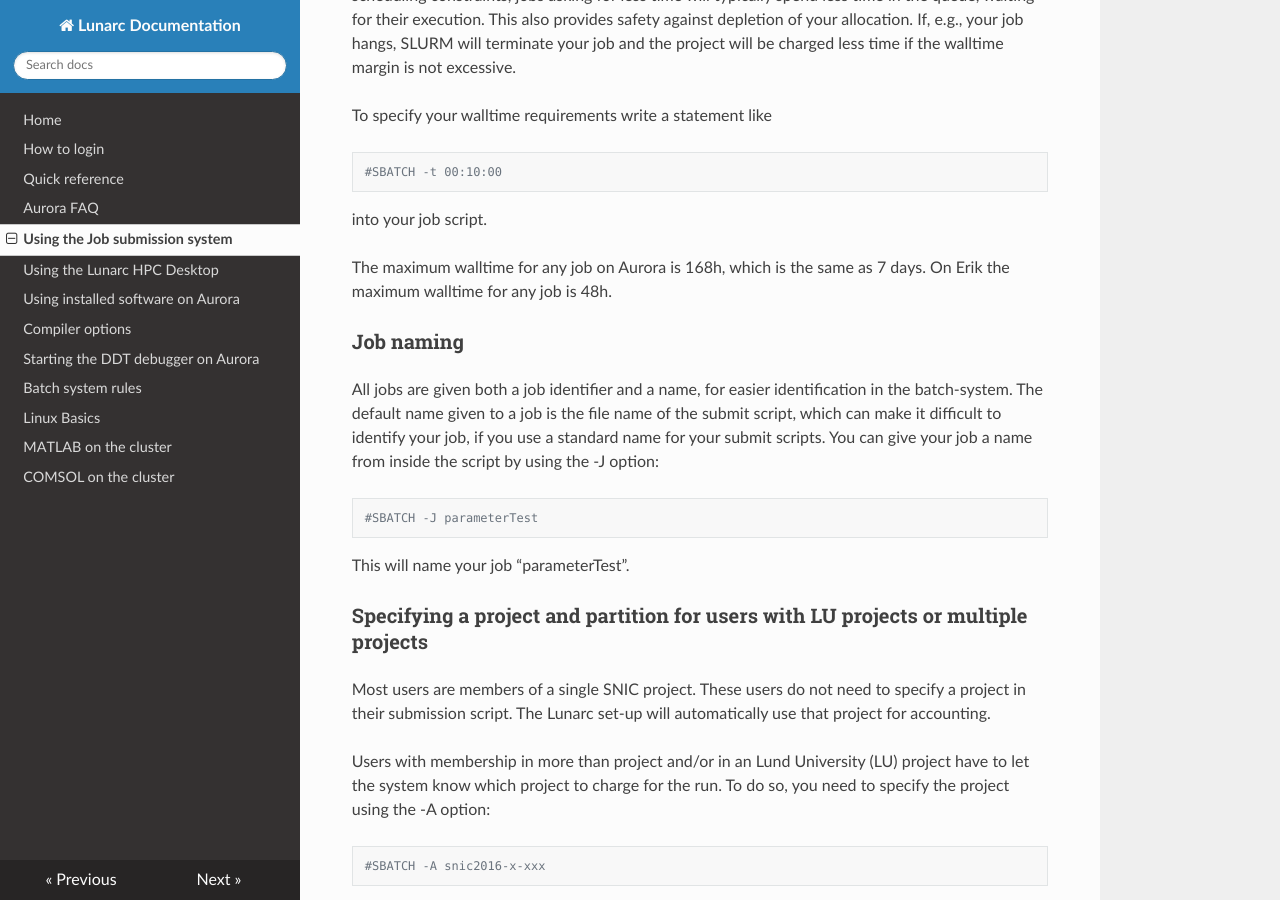
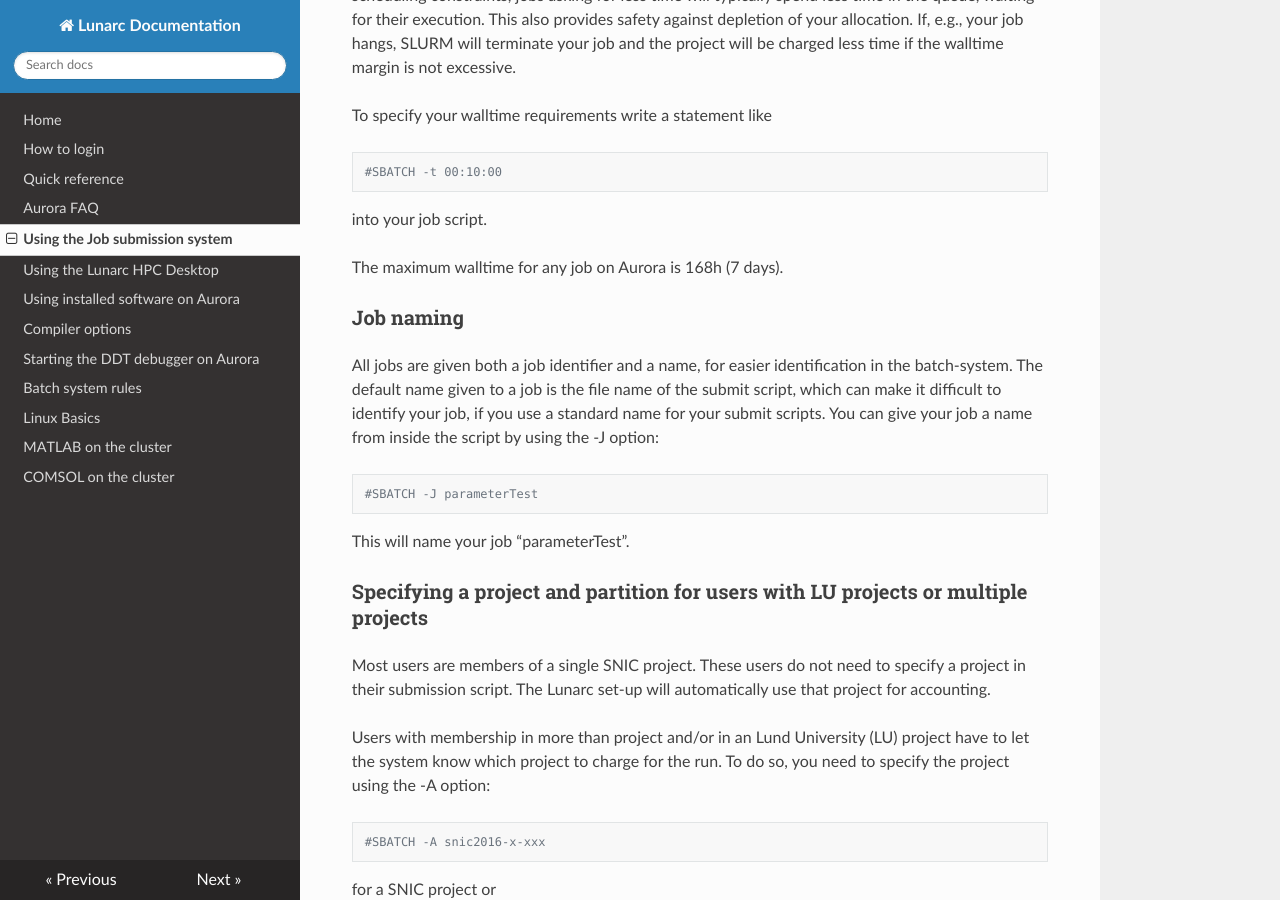
Before and after one commit to lunarc/lunarc_docs, an MkDocs documentation site: the page built from docs/batch_system.md, in a window 1280 px wide and 900 px high, scrolled down 2256 px. Built offline with MkDocs 1.6.1, drawn with Linux system fonts in a browser that asks for light colours; nearby versions of some CDN libraries; old or Windows-style settings are respelled for this version of MkDocs; some of the changed text lies outside the part shown.

Commit message:
Cleaned up some of the Erik sections

```diff
--- a/docs/batch_system.md
+++ b/docs/batch_system.md
@@ -114,8 +114,7 @@
 
 into your job script.
 
-The maximum walltime for any job on Aurora is 168h, which is the same as
-7 days. On Erik the maximum walltime for any job is 48h.
+The maximum walltime for any job on Aurora is 168h (7 days).
 
 ### Job naming
 
@@ -295,15 +294,6 @@
 for test jobs. The way it works also means that the shorter the test
 job, the more likely it is to start sooner rather than later. It is not
 allowed to use qos=test for series of production runs.
-
-On Erik there is one two-GPU node reserved for tests in a partition of
-its own, which is specified with
-
-    #SBATCH -p test
-
-Like on Aurora, the maximum walltime is 1 h.
-
-
 
 
 ### Controlling requeueing/restarting of jobs
```
